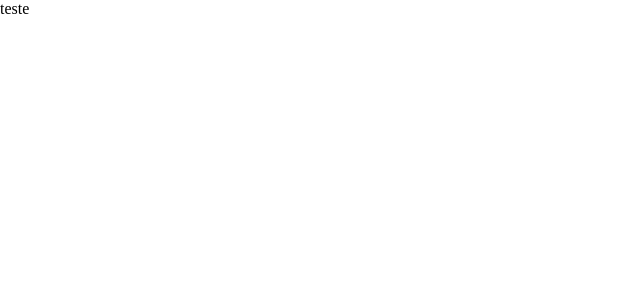
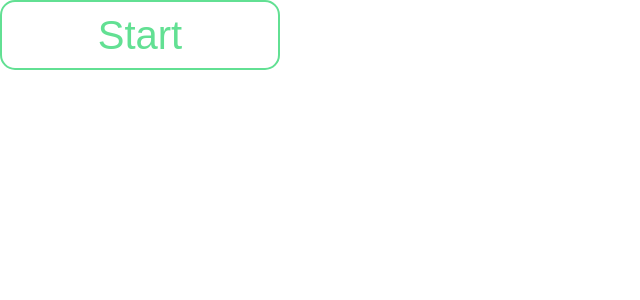
Before and after one commit to BrennoProjects/magic-counter, a React (Vite) app: page / in a window 1280 px wide. Shown: the top 300 px of the page, without its empty margins (0-640 px from the left). Built offline with nearby package versions, Linux system fonts and the light colour scheme.

Commit message:
button width custom

```diff
--- a/src/App.tsx
+++ b/src/App.tsx
@@ -1,12 +1,13 @@
 import styled from "styled-components"
-
+import Button from "./components/button"
 function App() {
  const App = styled.div`
 
  `
+
   return (
     <App className="App">
-      teste
+      <Button >Start</Button>
     </App>
   )
 }
--- /dev/null
+++ b/src/components/button/index.tsx
@@ -0,0 +1,14 @@
+import { FC } from "react";
+import  * as S  from "./styled";
+
+interface ButtonProps {
+  children: string | JSX.Element;
+  border?: boolean;
+}
+
+const Button: FC<ButtonProps> = (props) => {
+  const {children, border=true} = props
+  return <S.WrapperButton border={border}>{children}</S.WrapperButton>;
+};
+
+export default Button;
--- /dev/null
+++ b/src/components/button/styled.ts
@@ -0,0 +1,17 @@
+import styled from "styled-components";
+
+interface WrapperButton {
+  border: boolean
+}
+
+export const WrapperButton = styled.button<WrapperButton>`
+border-color: #62E093;
+border-weight: 4px;
+border-style: ${({border})=> border ? 'solid' : 'none'};
+border-radius: 15px;
+font-size: 40px;
+color: #62E093;
+background-color: transparent;
+height: 70px;
+width: 280px;
+`
```
Also changed, not shown: 1 other file (tests, documents, lock files or other folders).
